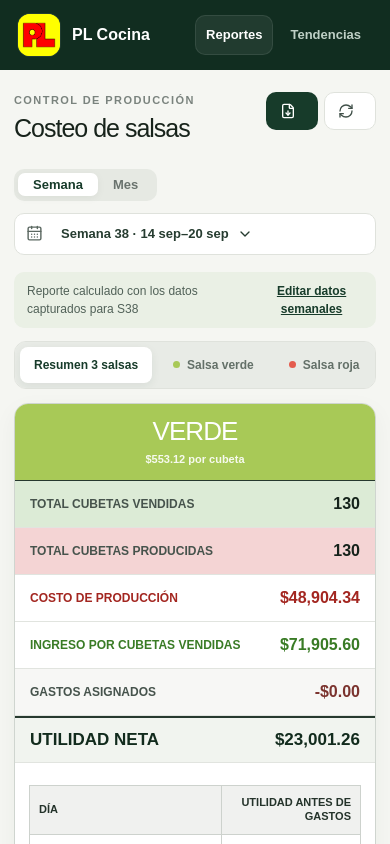
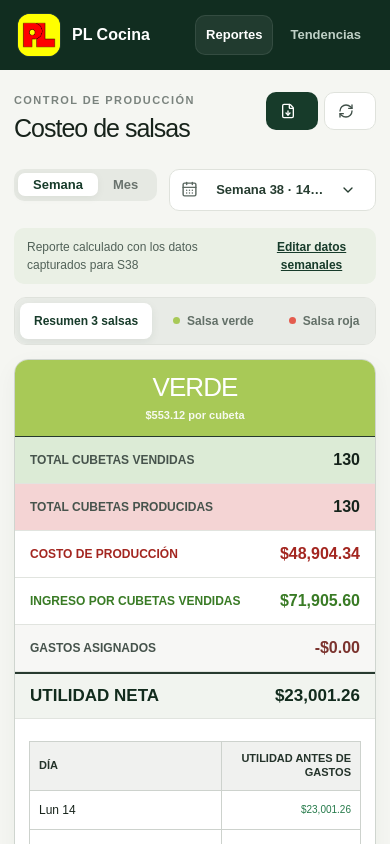
Before and after one commit to plcocina/costeos-salsas, a React (Vite) app: page / in a window 390 px wide. Shown: the top 844 px of the page. Built offline with nearby package versions, Linux system fonts and the light colour scheme.

Commit message:
Mejora el selector de semanas

```diff
--- a/app/globals.css
+++ b/app/globals.css
@@ -407,6 +407,7 @@ button {
 .select-wrap {
   height: 42px;
   display: flex;
+  flex: 0 1 360px;
   align-items: center;
   gap: 8px;
   border: 1px solid var(--line);
@@ -414,6 +415,7 @@ button {
   border-radius: 10px;
   padding: 0 11px;
   color: #5b6861;
+  min-width: 300px;
 }
 .select-wrap select {
   appearance: none;
@@ -425,8 +427,15 @@ button {
   font-weight: 750;
   min-width: 190px;
 }
-.week-select-trigger {
-  min-width: 210px;
+.week-select-trigger,
+.month-select-trigger {
+  display: flex !important;
+  flex: 1;
+  align-items: center;
+  justify-content: space-between;
+  gap: 14px;
+  width: 100%;
+  min-width: 0;
   height: 40px !important;
   border: 0 !important;
   background: transparent !important;
@@ -435,15 +444,59 @@ button {
   font-size: 13px;
   font-weight: 750;
 }
+.week-select-trigger [data-slot='select-value'],
+.month-select-trigger [data-slot='select-value'] {
+  display: block;
+  flex: 1;
+  min-width: 0;
+  overflow: hidden;
+  text-align: left;
+  text-overflow: ellipsis;
+  white-space: nowrap;
+}
+.week-select-trigger svg,
+.month-select-trigger svg {
+  display: block;
+  flex: 0 0 auto;
+}
 .report-select-menu {
+  width: var(--anchor-width);
+  min-width: max(300px, var(--anchor-width));
+  max-width: min(92vw, 390px);
+  max-height: min(70vh, 520px);
+  overflow-x: hidden;
+  overflow-y: auto;
+  padding: 6px;
   border: 1px solid #cbd3cc !important;
+  border-radius: 12px;
   background: #f1f5ef !important;
   color: #17231b !important;
   box-shadow: 0 14px 36px #173b2a24 !important;
 }
 .report-select-menu [role='option'] {
+  position: relative;
+  display: flex;
+  align-items: center;
+  width: 100%;
+  min-height: 42px;
+  padding: 9px 38px 9px 12px;
   border-radius: 7px;
   color: #263c30;
+  font-size: 14px;
+  font-weight: 700;
+  line-height: 1.25;
+  white-space: nowrap;
+}
+.report-select-menu [role='option'] [data-slot='select-item-text'] {
+  display: block;
+  overflow: visible;
+  white-space: nowrap;
+}
+.report-select-menu [role='option'] svg {
+  position: absolute;
+  right: 12px;
+  width: 18px;
+  height: 18px;
 }
 .report-select-menu [role='option'][data-highlighted] {
   background: #dce8d7;
@@ -1616,6 +1669,7 @@ footer {
   }
   .select-wrap {
     flex: 1;
+    min-width: 260px;
   }
   .select-wrap select {
     min-width: 0;
@@ -1738,6 +1792,11 @@ footer {
   .segmented,
   .select-wrap {
     width: 100%;
+    min-width: 0;
+  }
+  .report-select-menu {
+    min-width: var(--anchor-width);
+    max-width: calc(100vw - 24px);
   }
   .segmented button {
     flex: 1;
```
